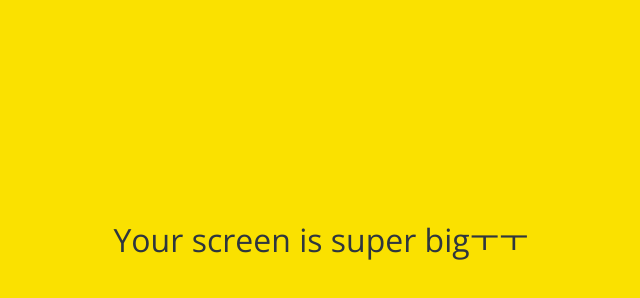
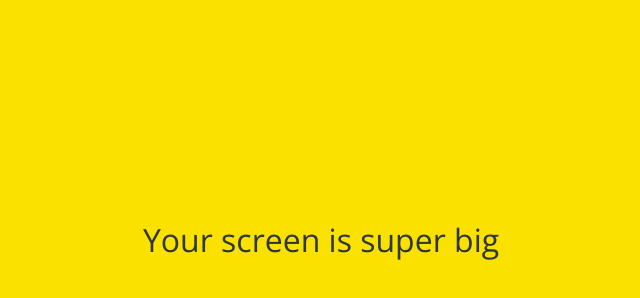
Before and after one commit to hyeongkim/kokoa-clone-2022, a plain HTML site: page friends.html in a window 1280 px wide. Shown: the part 160-458 px from the top of the page, without its empty margins (319-959 px from the left). Drawn offline with nearby package versions, Linux system fonts and the light colour scheme.

Commit message:
Update friends.html

```diff
--- a/friends.html
+++ b/friends.html
@@ -100,7 +100,7 @@
   </div>
 
   <div id="no-mobile">
-    <span>Your screen is super bigㅜㅜ</span>
+    <span>Your screen is super big</span>
   </div>
 
 
```
